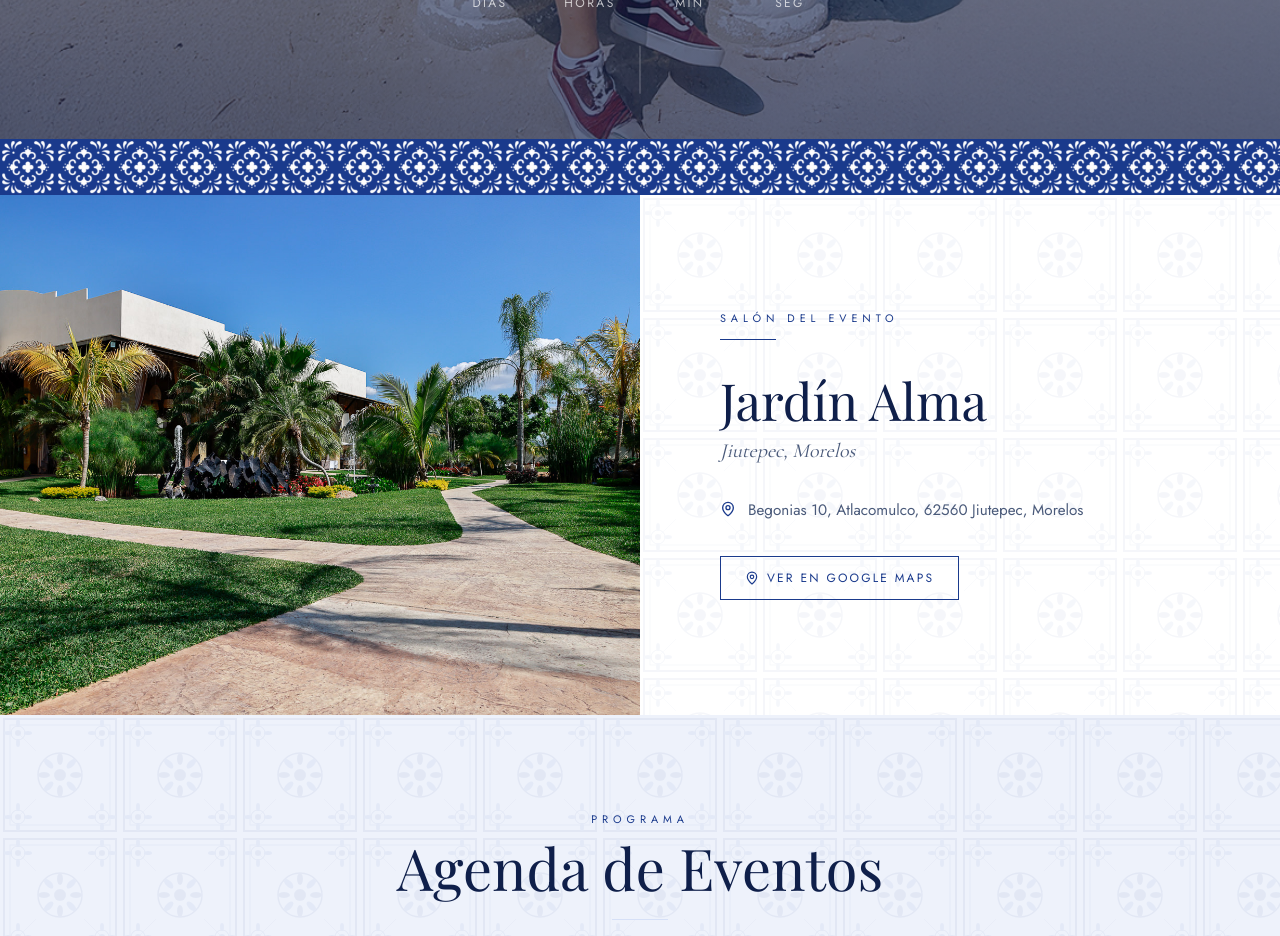
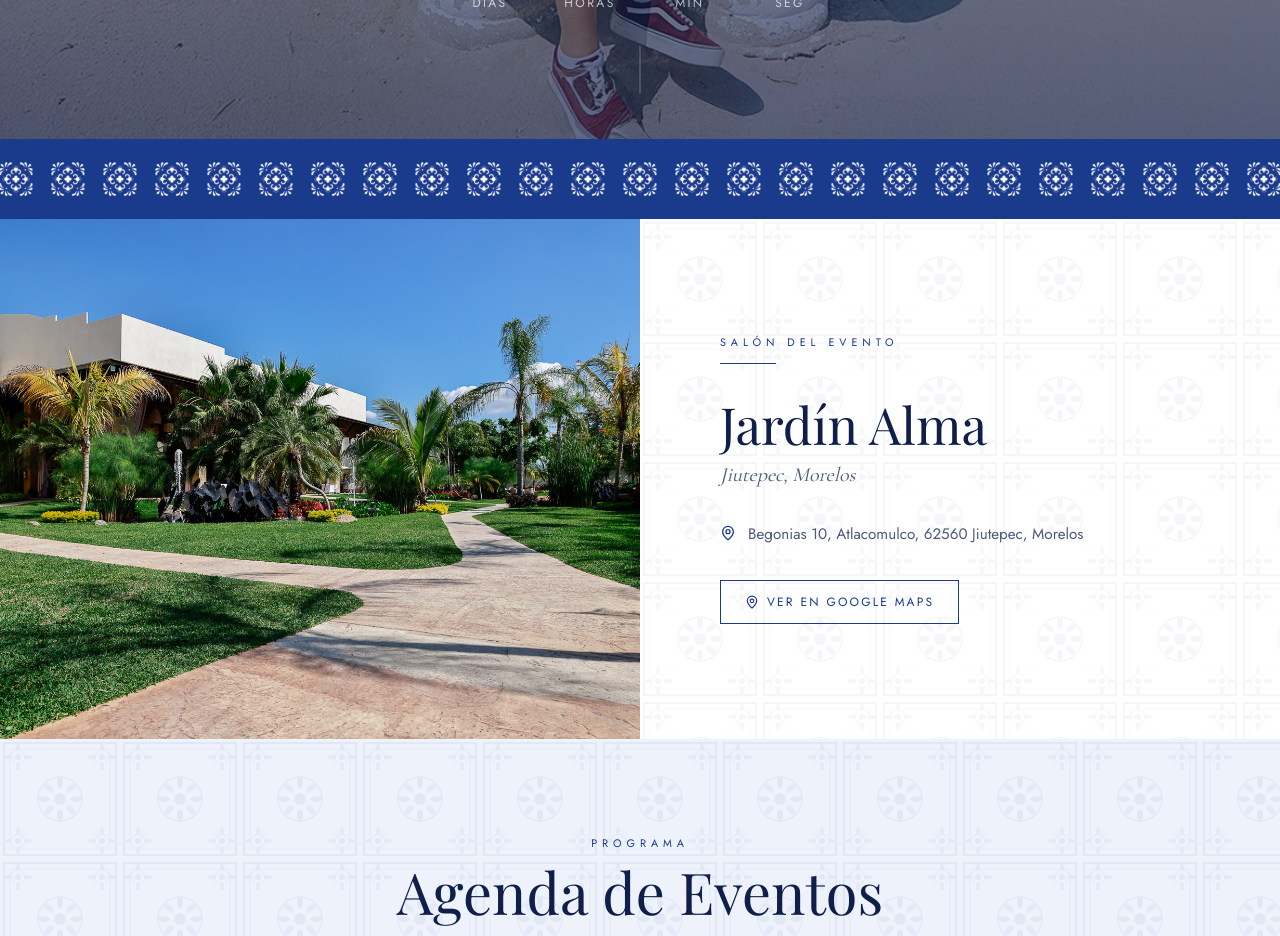
Before and after one commit to casvaluis-design/boda-fernanda-joseluis, a Next.js app: page / in a window 1280 px wide. Shown: the part 1080-2016 px from the top of the page. Built offline with nearby package versions, Linux system fonts and the light colour scheme.

Commit message:
TalaveraBand: tiles 36px, separacion horizontal y vertical

```diff
--- a/src/components/invitation/TalaveraDecor.tsx
+++ b/src/components/invitation/TalaveraDecor.tsx
@@ -79,11 +79,12 @@ export function TalavераCorner({ size = 40, position = "tl" }: { size?: numbe
 export function TalaveraBand() {
   return (
     <div className="w-full overflow-hidden" style={{
-      height: 56,
+      height: 80,
       background: C.cobalt,
       backgroundImage: "url('/images/patron-hero.svg')",
       backgroundRepeat: "repeat-x",
-      backgroundSize: "56px 56px",
+      backgroundSize: "52px 36px",
+      backgroundPosition: "center center",
     }} />
   );
 }
```
